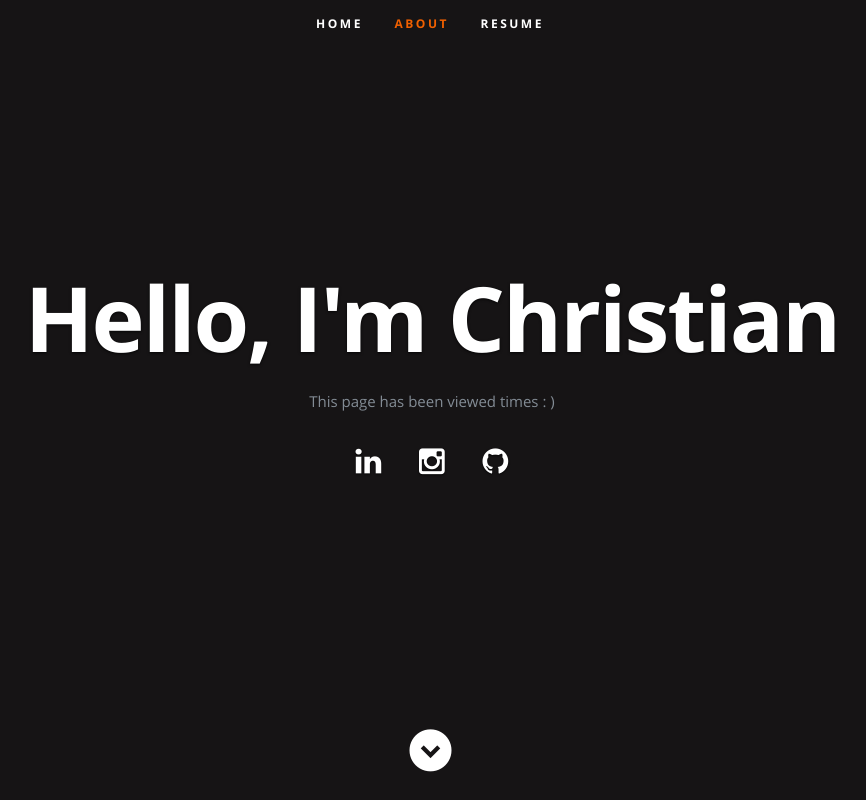
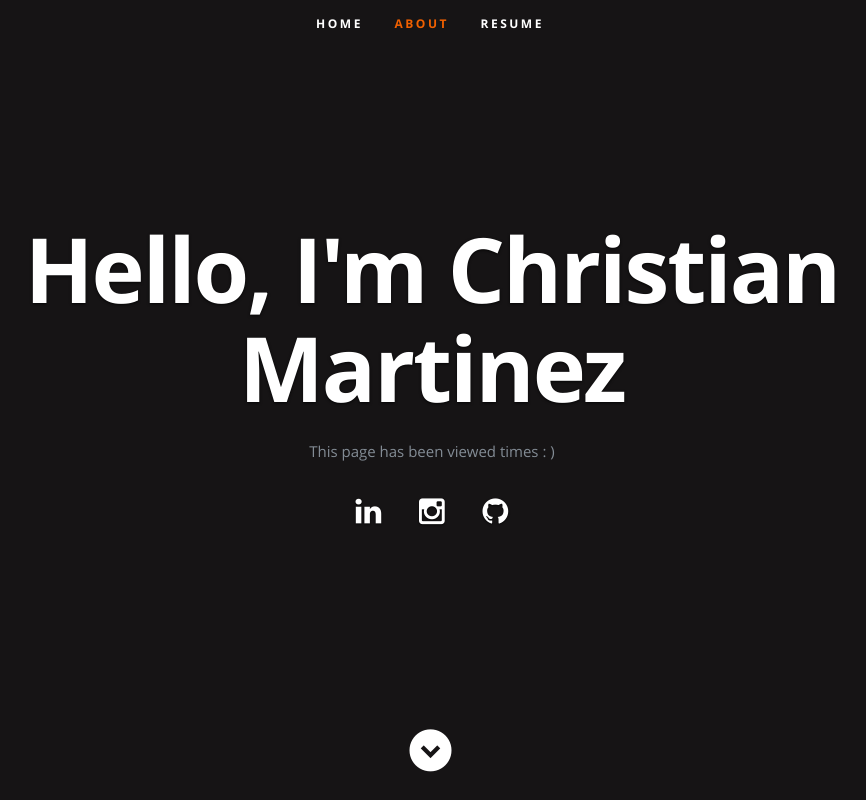
Before and after one commit to Cmarty413/azure-resume, a plain HTML site: page frontend/index.html in a window 1280 px wide. Shown: the top 800 px of the page, without its empty margins (210-1076 px from the left). Drawn offline with nearby package versions, Linux system fonts and the light colour scheme; no server answers; files whose address does not match are found by name.

Commit message:
Update index.html

```diff
--- a/frontend/index.html
+++ b/frontend/index.html
@@ -54,7 +54,7 @@
 
       <div class="row banner">
          <div class="banner-text">
-            <h1 class="responsive-headline">Hello, I'm Christian</h1>
+            <h1 class="responsive-headline">Hello, I'm Christian Martinez</h1>
 
             <p>This page has been viewed <a id="counter"></a> times : ) </p>
             <ul class="social">
```
